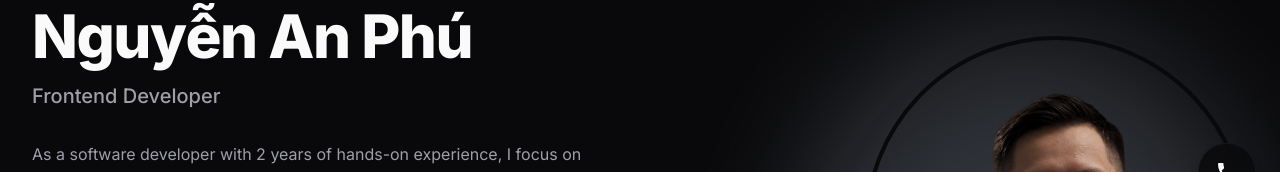
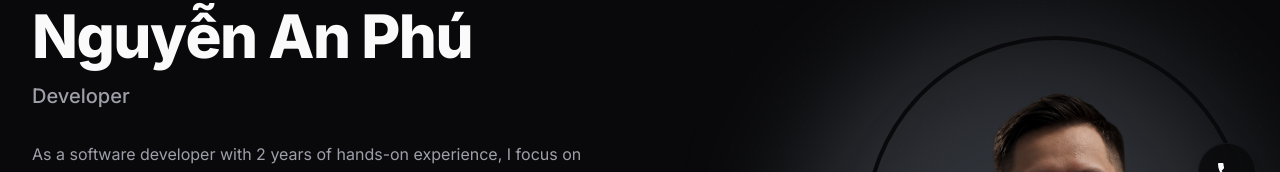
Before and after one commit to NguyenAnPhu/portfolio, a Next.js app: page / in a window 1280 px wide. Shown: the part 150-322 px from the top of the page. Built offline with nearby package versions, Linux system fonts and the light colour scheme.

Commit message:
update job title

```diff
--- a/components/introduction/IntroductionSection.tsx
+++ b/components/introduction/IntroductionSection.tsx
@@ -16,7 +16,7 @@ export function IntroductionSection() {
               Nguyễn An Phú
             </h1>
             <p className="mb-8 text-xl font-medium text-muted-foreground">
-              Frontend Developer
+              Developer
             </p>
             <div className="prose prose-lg dark:prose-invert text-muted-foreground">
               <p>
```
